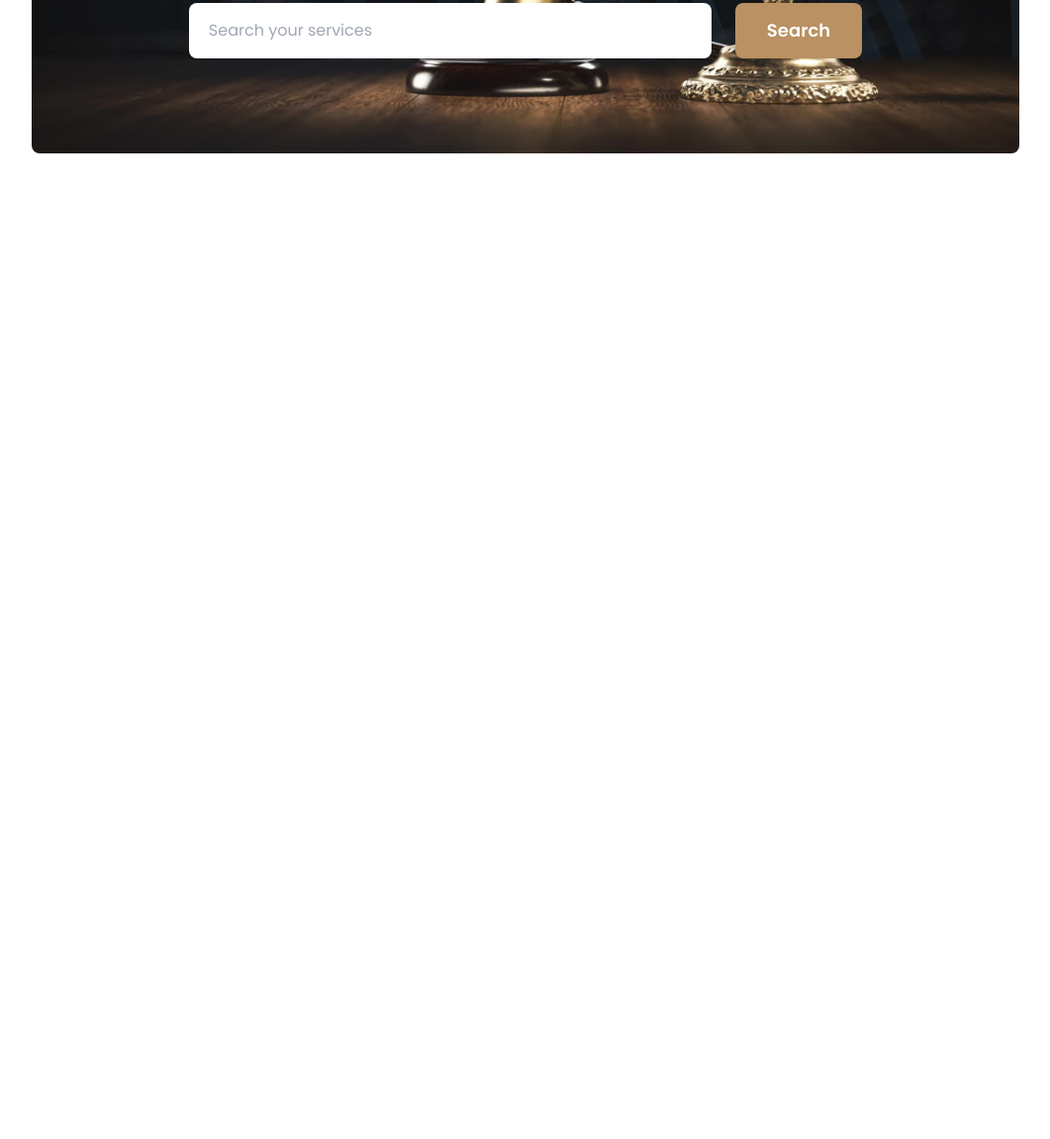
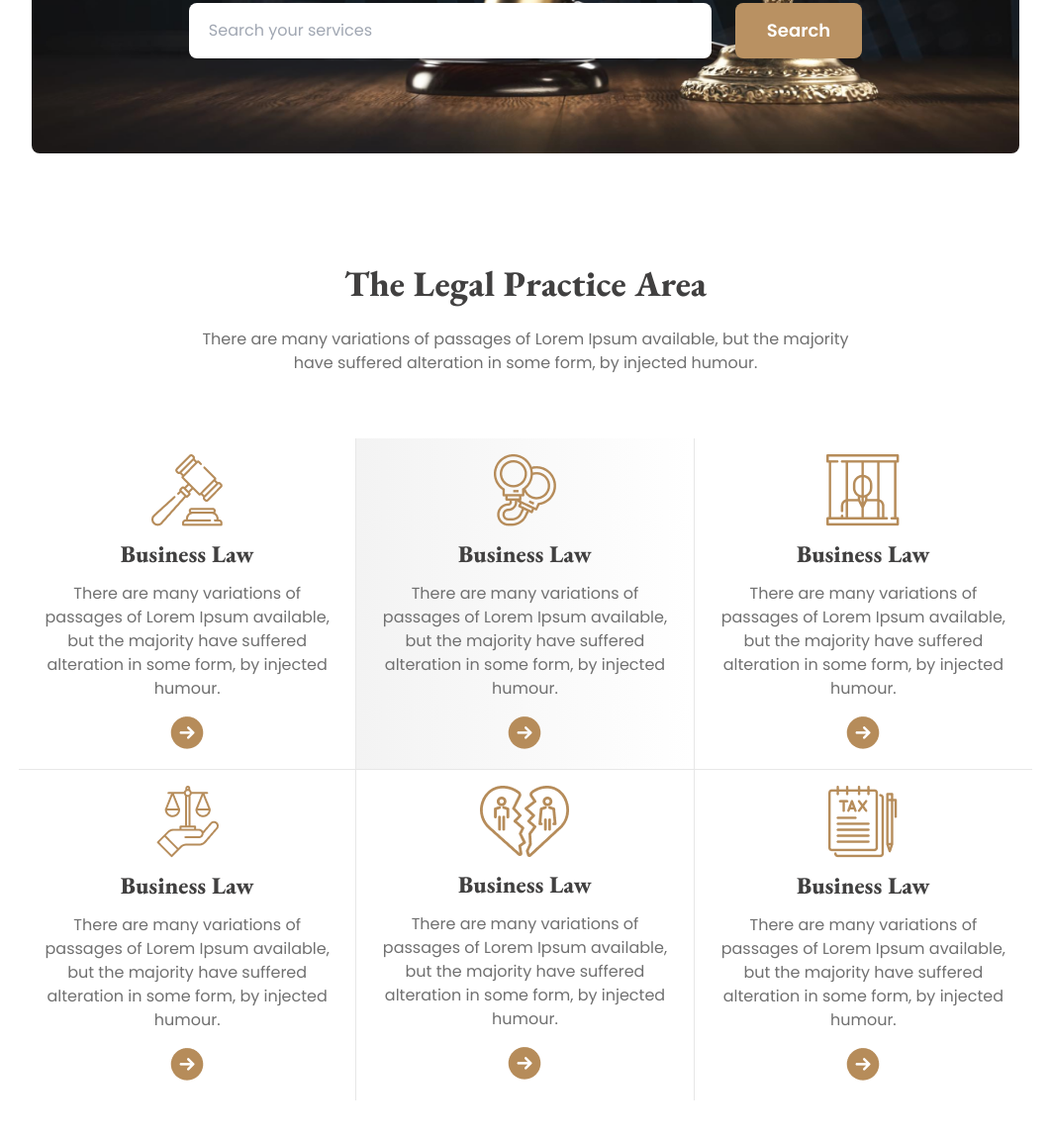
Before and after one commit to Nujat-Zaman-Chowdhury/Legal-solution, a plain HTML site: page index.html in a window 1280 px wide. Shown: the part 489-1640 px from the top of the page at 99% size, without its empty margins (109-1170 px from the left). Before the commit the page ends 800 px from the top, so only its background shows below. Drawn offline with nearby package versions, Linux system fonts and the light colour scheme.

Commit message:
legal area section added

```diff
--- a/index.html
+++ b/index.html
@@ -79,7 +79,64 @@
         </div>
     </header>
     <main>
+        <!-- legal practice area section -->
+        <section class="my-24">
+            <div class="container mx-auto text-center md:max-w-[80%]">
+                <h3 class="font-eb-garamond text-4xl font-extrabold text-[#414040]">The Legal Practice Area</h3>
+                <p class="lg:w-[65%] mx-auto text-grey-color font-poppins mt-6">There are many variations of passages of Lorem Ipsum available, but the majority have suffered alteration in some form, by injected humour.</p>
 
+            <div class="grid gap:0 grid-cols-1 md:grid-cols-2 lg:grid-cols-3 mt-16">
+                <div class="flex justify-center">
+                    <div class="lg:border-r lg:border-b border-[#E7E7E7] space-y-3 text-center p-4">
+                    <img class="mx-auto" src="images/business.png" alt="">
+                    <h4 class="text-[#414040] text-2xl font-extrabold font-eb-garamond">Business Law</h4>
+                    <p class="text-grey-color font-poppins">There are many variations of passages of Lorem Ipsum available, but the majority have suffered alteration in some form, by injected humour.</p>
+                    <img class="mx-auto" src="images/Frame.png" alt="">
+                    </div>
+                </div>
+                <div class="flex justify-center">
+                    <div class="lg:border-b lg:border-r border-[#E7E7E7] bg-gradient-to-r from-[#F3F3F3] to-[#f3f3f300] space-y-3 text-center p-4">
+                    <img class="mx-auto" src="images/criminal.png" alt="">
+                    <h4 class="text-[#414040] text-2xl font-extrabold font-eb-garamond">Business Law</h4>
+                    <p class="text-grey-color font-poppins">There are many variations of passages of Lorem Ipsum available, but the majority have suffered alteration in some form, by injected humour.</p>
+                    <img class="mx-auto" src="images/Frame.png" alt="">
+                    </div>
+                </div>
+                <div class="flex justify-center">
+                    <div class="lg:border-b border-[#E7E7E7] space-y-3 text-center p-4">
+                    <img class="mx-auto" src="images/child.png" alt="">
+                    <h4 class="text-[#414040] text-2xl font-extrabold font-eb-garamond">Business Law</h4>
+                    <p class="text-grey-color font-poppins">There are many variations of passages of Lorem Ipsum available, but the majority have suffered alteration in some form, by injected humour.</p>
+                    <img class="mx-auto" src="images/Frame.png" alt="">
+                    </div>
+                </div>
+                <div class="flex justify-center">
+                    <div class="lg:border-r border-[#E7E7E7] space-y-3 text-center p-4">
+                    <img class="mx-auto" src="images/education.png" alt="">
+                    <h4 class="text-[#414040] text-2xl font-extrabold font-eb-garamond">Business Law</h4>
+                    <p class="text-grey-color font-poppins">There are many variations of passages of Lorem Ipsum available, but the majority have suffered alteration in some form, by injected humour.</p>
+                    <img class="mx-auto" src="images/Frame.png" alt="">
+                    </div>
+                </div>
+                <div class="flex justify-center">
+                    <div class="lg:border-r border-[#E7E7E7] space-y-3 text-center p-4">
+                    <img class="mx-auto" src="images/divorce.png" alt="">
+                    <h4 class="text-[#414040] text-2xl font-extrabold font-eb-garamond">Business Law</h4>
+                    <p class="text-grey-color font-poppins">There are many variations of passages of Lorem Ipsum available, but the majority have suffered alteration in some form, by injected humour.</p>
+                    <img class="mx-auto" src="images/Frame.png" alt="">
+                    </div>
+                </div>
+                <div class="flex justify-center">
+                    <div class="border-[#E7E7E7] space-y-3 text-center p-4">
+                    <img class="mx-auto" src="images/tax.png" alt="">
+                    <h4 class="text-[#414040] text-2xl font-extrabold font-eb-garamond">Business Law</h4>
+                    <p class="text-grey-color font-poppins">There are many variations of passages of Lorem Ipsum available, but the majority have suffered alteration in some form, by injected humour.</p>
+                    <img class="mx-auto" src="images/Frame.png" alt="">
+                    </div>
+                </div>
+            </div>
+        </div>
+        </section>
     </main>
     <footer>
 
```
